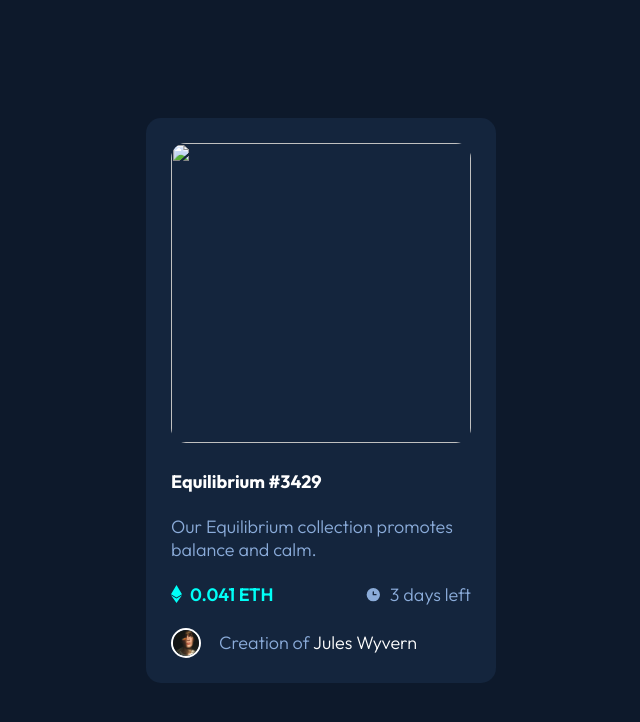
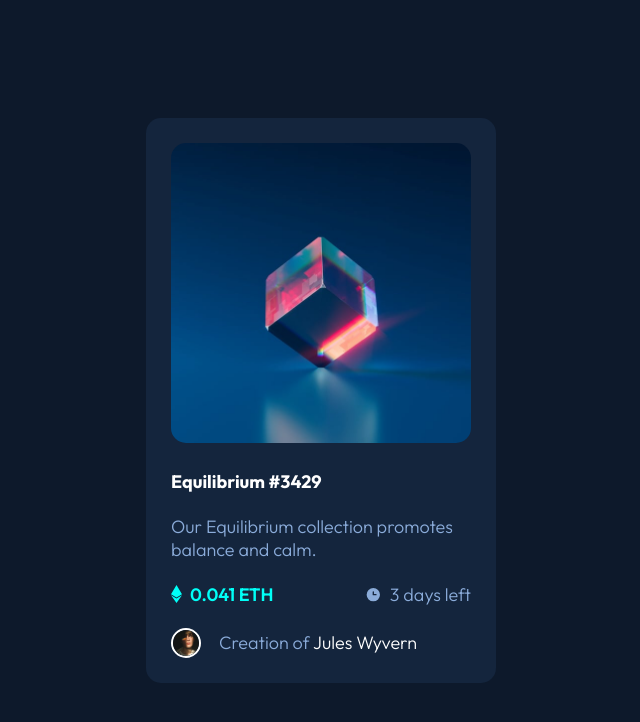
Before and after one commit to Talika-Bajaj/NFT-Preview-Card, a plain HTML site: page index.html in a window 1280 px wide. Shown: the whole page, without its empty margins (319-959 px from the left). Drawn offline with Linux system fonts and the light colour scheme; the site is published under a folder, as on GitHub Pages, so addresses that start at the root find nothing.

Commit message:
Add image

```diff
--- a/index.html
+++ b/index.html
@@ -14,7 +14,7 @@
       <div class="card">
         <div class="info">
           <div class="image">
-            <img src="/images/image-equilibrium.jpg" height="300" alt="">
+            <img src="images/image-equilibrium.jpg" height="300" alt="">
           </div>
           <div class="data">
             <h3>Equilibrium #3429</h3>
```
